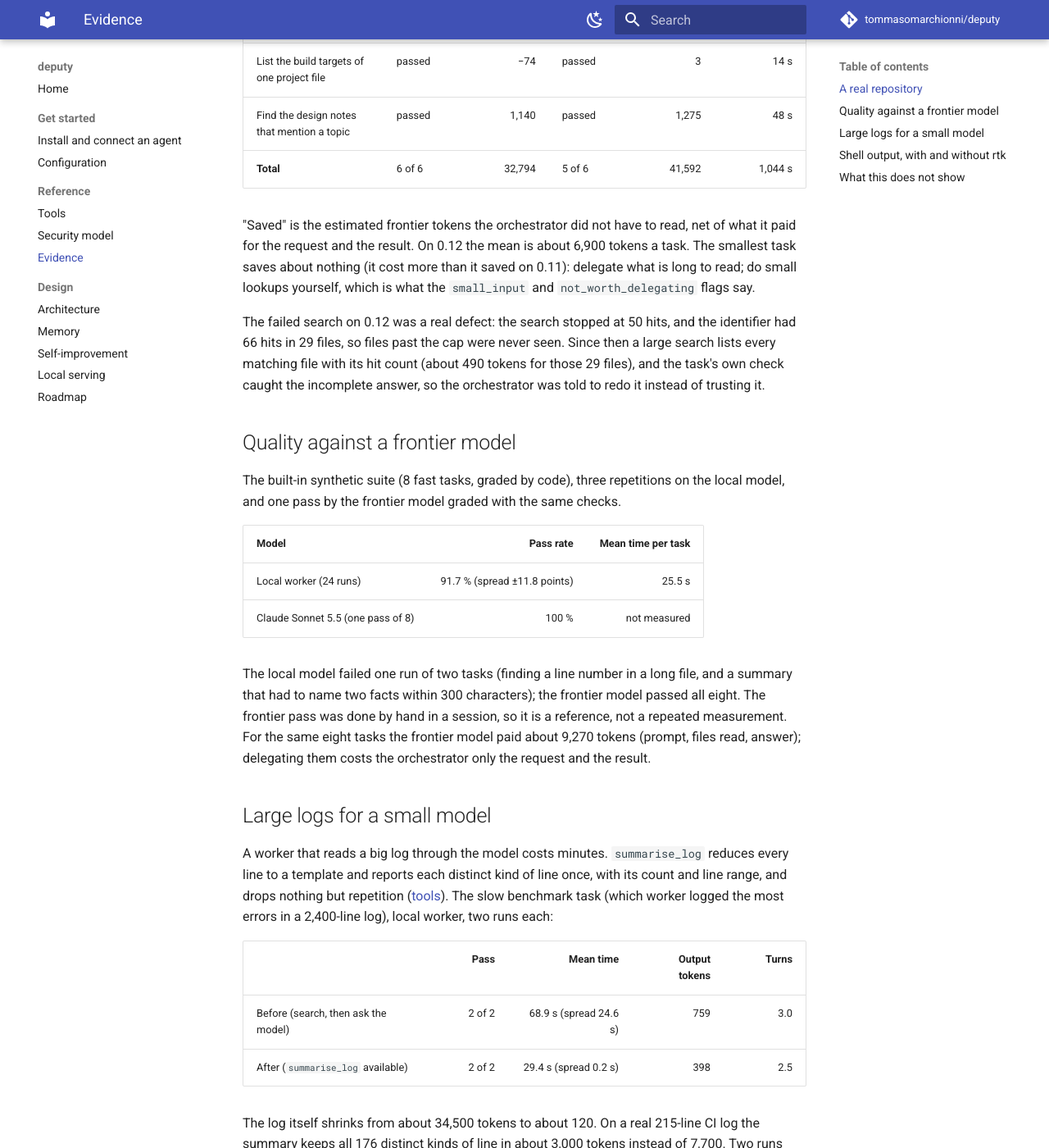
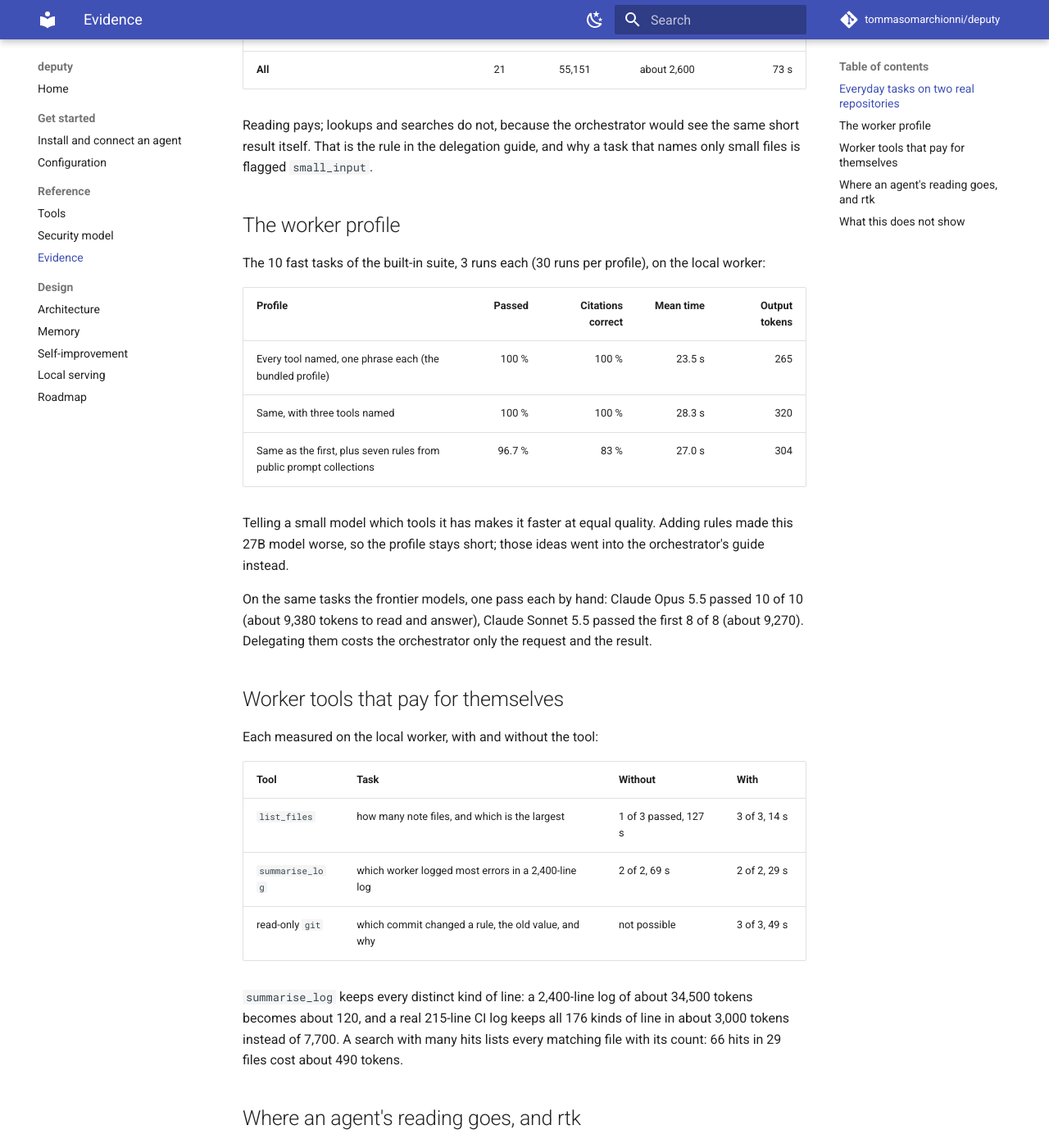
Before and after one commit to tommasomarchionni/deputy, an MkDocs documentation site: the page built from docs/evidence.md, in a window 1280 px wide and 1400 px high, scrolled down 852 px. Shown: the whole window at 82% size. Built offline with MkDocs 1.6.1 and Material for MkDocs 9.7.7, drawn with Linux system fonts in a browser that asks for light colours; comment, search, counter and statistics services are not loaded; some of the changed text lies outside the part shown.

Commit message:
docs: present the current state and the latest measurements (#126)
Co-authored-by: Tommaso Marchionni <8122764+tommasomarchionni@users.noreply.github.com>

```diff
--- a/docs/evidence.md
+++ b/docs/evidence.md
@@ -1,76 +1,76 @@
 # Evidence
 
-What deputy saved and what it cost in quality, measured on 2026-11-18. The yardstick is the one
-described in [configuration](configuration.md#how-the-saving-is-estimated): bytes divided by four
-for both sides, so the *difference* is an order of magnitude, not an invoice.
+What deputy saves and what it costs in quality, measured on 2026-11-18 with the current version.
+Savings use the yardstick described in [configuration](configuration.md#how-the-saving-is-estimated):
+bytes divided by four on both sides, so a difference is an order of magnitude, not an invoice.
 
-Worker model: `Jackrong/Qwen3.8-27B-MTP-GGUF:Q4_K_M`, served locally (free for the orchestrator).
-Frontier reference: **Claude Sonnet 5.5** (`claude-sonnet-5-5`).
+- Worker: `Jackrong/Qwen3.8-27B-MTP-GGUF:Q4_K_M`, served locally by llama.cpp on a laptop.
+- Frontier references: **Claude Opus 5.5** (`claude-opus-5-5`) and **Claude Sonnet 5.5**
+  (`claude-sonnet-5-5`), each recorded separately.
 
-## A real repository
+## Everyday tasks on two real repositories
 
-Six read-only tasks on a private multi-app TypeScript and Python repository (about 900 lines of
-CI documentation, several apps and packages), each with checks, run one after another. First run
-with version 0.11, second with 0.12 (`deputy bench --tasks-file`), which returns a shorter result
-and counts a search by the lines it returns.
+21 tasks of the kind an agent hands off during ordinary work, each with checks: 12 on a private
+multi-app TypeScript and Python repository (some of its documents are in Italian), 9 on this
+repository. Inventories, summaries with cited lines, a section list translated from Italian, git
+history, code questions, counts, searches and one-line lookups. One correction round allowed.
 
-| Task | 0.11: checks | 0.11: saved | 0.12: checks | 0.12: saved | 0.12: worker time |
-| --- | --- | ---: | --- | ---: | ---: |
-| Inventory of apps and packages, with cited lines | passed | 3,891 | passed | 4,095 | 88 s |
-| Find every file that mentions an identifier | passed | 3,295 | **failed** | 3,690 | 359 s |
-| Summarise a long CI document, with cited lines | passed | 12,976 | passed | 22,545 | 356 s |
-| List the workflow files with one phrase each | passed | 11,566 | passed | 9,984 | 181 s |
-| List the build targets of one project file | passed | −74 | passed | 3 | 14 s |
-| Find the design notes that mention a topic | passed | 1,140 | passed | 1,275 | 48 s |
-| **Total** | 6 of 6 | 32,794 | 5 of 6 | 41,592 | 1,044 s |
+**Quality.** All 21 answers passed their checks. Claude Opus 5.5 then compared every answer with
+the files by hand, line numbers included: all 21 were correct; one cited range was off by one line.
 
-"Saved" is the estimated frontier tokens the orchestrator did not have to read, net of what it paid
-for the request and the result. On 0.12 the mean is about 6,900 tokens a task. The smallest task
-saves about nothing (it cost more than it saved on 0.11): delegate what is long to read; do small
-lookups yourself, which is what the `small_input` and `not_worth_delegating` flags say.
+**Saving**, net of what the orchestrator paid for the request and the result:
 
-The failed search on 0.12 was a real defect: the search stopped at 50 hits, and the identifier had
-66 hits in 29 files, so files past the cap were never seen. Since then a large search lists every
-matching file with its hit count (about 490 tokens for those 29 files), and the task's own check
-caught the incomplete answer, so the orchestrator was told to redo it instead of trusting it.
+| Kind of task | Tasks | Saved in total | Saved per task | Worker time per task |
+| --- | ---: | ---: | ---: | ---: |
+| Reading: summaries, inventories, translated sections, history, code questions | 11 | 52,751 | about 4,800 | about 113 s |
+| Lookups and searches: one line, a commit subject, which files mention X | 10 | 2,400 | about 240 (4 below zero) | about 29 s |
+| **All** | 21 | 55,151 | about 2,600 | 73 s |
 
-## Quality against a frontier model
+Reading pays; lookups and searches do not, because the orchestrator would see the same short
+result itself. That is the rule in the delegation guide, and why a task that names only small files
+is flagged `small_input`.
 
-The built-in synthetic suite (8 fast tasks, graded by code), three repetitions on the local model,
-and one pass by the frontier model graded with the same checks.
+## The worker profile
 
-| Model | Pass rate | Mean time per task |
-| --- | ---: | ---: |
-| Local worker (24 runs) | 91.7 % (spread ±11.8 points) | 25.5 s |
-| Claude Sonnet 5.5 (one pass of 8) | 100 % | not measured |
+The 10 fast tasks of the built-in suite, 3 runs each (30 runs per profile), on the local worker:
 
-The local model failed one run of two tasks (finding a line number in a long file, and a summary
-that had to name two facts within 300 characters); the frontier model passed all eight. The
-frontier pass was done by hand in a session, so it is a reference, not a repeated measurement.
-For the same eight tasks the frontier model paid about 9,270 tokens (prompt, files read, answer);
-delegating them costs the orchestrator only the request and the result.
+| Profile | Passed | Citations correct | Mean time | Output tokens |
+| --- | ---: | ---: | ---: | ---: |
+| Every tool named, one phrase each (the bundled profile) | 100 % | 100 % | 23.5 s | 265 |
+| Same, with three tools named | 100 % | 100 % | 28.3 s | 320 |
+| Same as the first, plus seven rules from public prompt collections | 96.7 % | 83 % | 27.0 s | 304 |
 
-## Large logs for a small model
+Telling a small model which tools it has makes it faster at equal quality. Adding rules made this
+27B model worse, so the profile stays short; those ideas went into the orchestrator's guide instead.
 
-A worker that reads a big log through the model costs minutes. `summarise_log` reduces every line
-to a template and reports each distinct kind of line once, with its count and line range, and drops
-nothing but repetition ([tools](tools.md#large-logs-summarise_log)). The slow benchmark task (which
-worker logged the most errors in a 2,400-line log), local worker, two runs each:
+On the same tasks the frontier models, one pass each by hand: Claude Opus 5.5 passed 10 of 10
+(about 9,380 tokens to read and answer), Claude Sonnet 5.5 passed the first 8 of 8 (about 9,270).
+Delegating them costs the orchestrator only the request and the result.
 
-| | Pass | Mean time | Output tokens | Turns |
-| --- | ---: | ---: | ---: | ---: |
-| Before (search, then ask the model) | 2 of 2 | 68.9 s (spread 24.6 s) | 759 | 3.0 |
-| After (`summarise_log` available) | 2 of 2 | 29.4 s (spread 0.2 s) | 398 | 2.5 |
+## Worker tools that pay for themselves
 
-The log itself shrinks from about 34,500 tokens to about 120. On a real 215-line CI log the summary
-keeps all 176 distinct kinds of line in about 3,000 tokens instead of 7,700. Two runs each is a
-small sample, and the saving is largest when a search cannot answer the question.
+Each measured on the local worker, with and without the tool:
 
-## Shell output, with and without rtk
+| Tool | Task | Without | With |
+| --- | --- | --- | --- |
+| `list_files` | how many note files, and which is the largest | 1 of 3 passed, 127 s | 3 of 3, 14 s |
+| `summarise_log` | which worker logged most errors in a 2,400-line log | 2 of 2, 69 s | 2 of 2, 29 s |
+| read-only `git` | which commit changed a rule, the old value, and why | not possible | 3 of 3, 49 s |
 
-The orchestrator also reads command output itself. The open-source tool
-[rtk](https://github.com/rtk-ai/rtk) (1.2.0, run unmodified) compresses it. Measured on read-only
-commands of two real repositories, estimated tokens (bytes / 4):
+`summarise_log` keeps every distinct kind of line: a 2,400-line log of about 34,500 tokens becomes
+about 120, and a real 215-line CI log keeps all 176 kinds of line in about 3,000 tokens instead of
+7,700. A search with many hits lists every matching file with its count: 66 hits in 29 files cost
+about 490 tokens.
+
+## Where an agent's reading goes, and rtk
+
+`deputy discover` on 11 Claude Code sessions of one real repository: about 5.2 million tokens of
+tool results read by the orchestrator. Reads (files, searches, listings) were 62 %, and large reads,
+over about 1,000 tokens each, 30 % of everything: that is what delegation can take. Command output
+(git, gh, test runners) was 15 %.
+
+That 15 % is what [rtk](https://github.com/rtk-ai/rtk) (1.2.0, run unmodified) compresses. On
+read-only commands of two real repositories:
 
 | Command | Raw | With rtk | Saved |
 | --- | ---: | ---: | ---: |
@@ -80,20 +80,19 @@ commands of two real repositories, estimated tokens (bytes / 4):
 | `gh run list` | 583 | 219 | 62 % |
 | `grep -rn`, `pytest -q`, `ruff check` | 4 to 2,305 | same | 0 % |
 
-The two tools cut different bills and do not interfere: rtk shortens what shell commands print,
-deputy takes whole reads off the orchestrator and its worker never uses the shell. In 11 coding
-sessions on one repository, shell commands were 77 % of what the orchestrator read, but nearly half
-of that was `sed`, `grep` and `cat` (reading files), which rtk leaves alone; `git`, `gh` and `ls`
-were about a tenth. So expect rtk to help mostly on git and test output, and deputy on long reads.
-These are volumes, not costs: prompt caching changes what a re-read costs.
+The two tools cut different parts of the bill and do not interfere: rtk shortens what shell
+commands print; deputy takes long reads off the orchestrator, and its worker never uses the shell.
 
 ## What this does not show
 
-- The saving is an estimate with one yardstick on both sides; real tokenizers differ by up to about
-  a quarter.
-- Six tasks on one repository, run once. The numbers show direction and order of magnitude.
-- Worker time is not free for you: a local 27B model needs minutes for long documents.
-- Nothing here measures the quality of answers that have no check.
+- Savings are estimates with one yardstick on both sides; real tokenizers differ by up to about a
+  quarter, and prompt caching changes what a re-read costs.
+- 21 tasks on two repositories, one run each; the profile and tool comparisons have 2 or 3 runs.
+  The numbers show direction and order of magnitude.
+- The frontier references are one pass by hand, not repeated measurements.
+- Worker time is not free for you: a local 27B model needs one to three minutes for a long document.
+- Answers are only as checked as their checks; the frontier review above covered every answer of
+  this run, not of every run.
 
-The benchmark runs every night on the maintainer's machine (see
-[local serving](local-serving.md#nightly-benchmark-macos)); this page is updated from those reports.
+A nightly benchmark runs on the maintainer's machine ([local serving](local-serving.md#nightly-benchmark-macos));
+`deputy bench --compare` shows what changed between two nights.
--- a/docs/roadmap.md
+++ b/docs/roadmap.md
@@ -8,7 +8,7 @@ Each milestone says what must be **proven**, not only built. The plan lives in t
 | --- | --- | --- |
 | **M1 Core server** | the server, sandbox, checks and installer work end to end with a real model | done (v0.1.0) |
 | **M2 Benchmark and tuning** | reproducible numbers with spread for the models in use; `deputy tune` applies a setting only when it wins, with rollback | in progress: `bench` (built-in suite, your own task file, comparison of two runs), `tune`, a nightly run, `stats` and `discover` work; the bar for everyday use is [#115](https://github.com/tommasomarchionni/deputy/issues/115) |
-| **M3 Verification and correction** | citation accuracy and fact coverage rise on the benchmark; files larger than the model context are handled | in progress: `cites_text`, `scan_file`, `summarise_log`, read-only `git` and grouped search exist; more worker tools are open |
+| **M3 Verification and correction** | citation accuracy and fact coverage rise on the benchmark; files larger than the model context are handled | in progress: `cites_text`, `scan_file`, `summarise_log`, `list_files`, read-only `git` and grouped search exist; an outline of code is open |
 | **M4 Profiles and memory** | a run with memory beats the same run without it (ablation); profiles are measured, not typed | in progress: project memory and lessons exist; a lesson is kept only if the benchmark with and without it shows it does not hurt |
 | **M5 Async and routing** | slow models do not block the agent; the router picks the cheapest passing path | done: background tasks (`wait=false`, `collect`) and the router |
 | **M6 Second agent** | the same server driven from GitHub Copilot (VS Code) gives the same benchmark results as through Claude Code | planned: instruction files for every agent exist, the real-app verification does not |
```
Also changed, not shown: README.md (+4 -4 lines), docs/index.md (+2 -2 lines), docs/security.md (+6 -2 lines), docs/self-improvement.md (+2 -2 lines).
